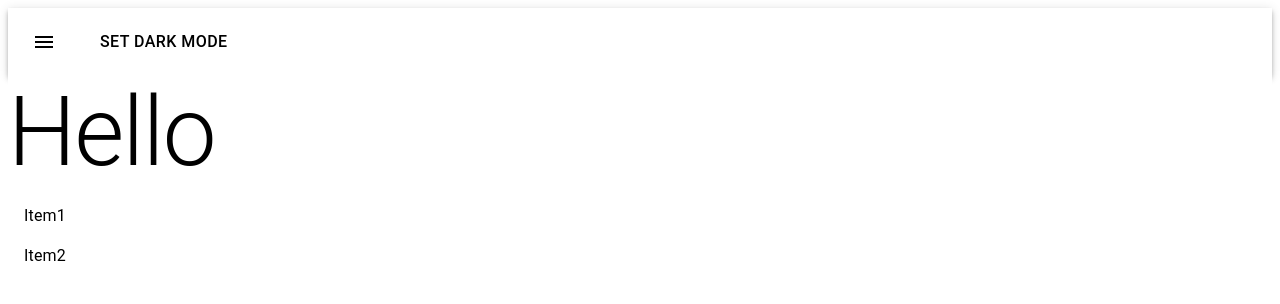
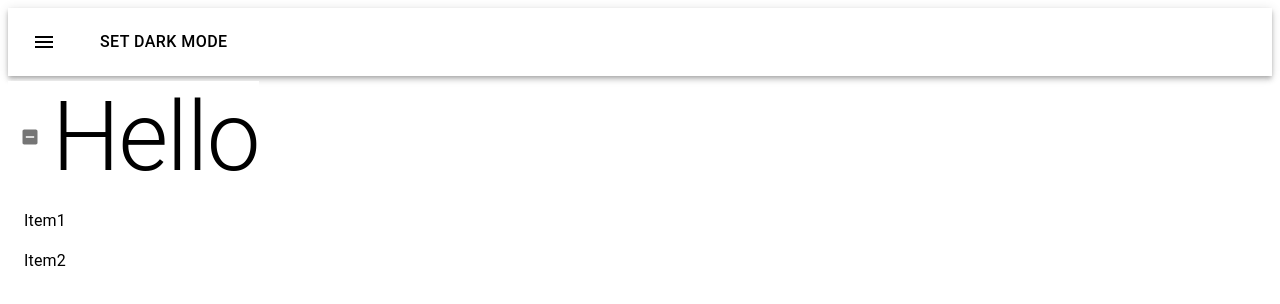
Before and after one commit to hoang-phan98/reactjs-adaptable-ui, a React (Create React App) app: page / in a window 1280 px wide. Shown: the top 304 px of the page. Built offline with nearby package versions, Linux system fonts and the light colour scheme.

Commit message:
Providing option to hide a components with useState hook

```diff
--- a/src/components/extended/AppBox.js
+++ b/src/components/extended/AppBox.js
@@ -1,14 +1,34 @@
-import React, { useContext } from 'react';
+import React, { useContext, useState } from 'react';
 import AdaptableContext from '../../utils/adaptableContext';
 import { AdaptableBox } from '../adaptable/AdaptableBox';
 import { AdaptableTypography } from '../adaptable/AdaptableTypography';
+import IconButton from '@material-ui/core/IconButton';
+import IndeterminateCheckBoxIcon from '@material-ui/icons/IndeterminateCheckBox';
+import AddBoxIcon from '@material-ui/icons/AddBox';
+import { makeStyles } from '@material-ui/core';
+
+const useStyles = makeStyles(() => ({
+    root: {
+        marginTop: "5px",
+        display: "inline-flex",
+    },
+}))
 
 export default function AppBox() {
+    const classes = useStyles()
     const { darkMode } = useContext(AdaptableContext)
+    const [show, setShow] = useState(true);
 
     return (
-        <AdaptableBox darkMode={darkMode}>
-            <AdaptableTypography darkMode={darkMode} variant="h1"> Hello </AdaptableTypography>
+        <AdaptableBox className={classes.root} darkMode={darkMode}>
+            <IconButton onClick={() => setShow(prev => !prev)}>
+                {show ? <IndeterminateCheckBoxIcon fontSize="small" /> : <AddBoxIcon fontSize="small" />}
+            </IconButton>
+            {show &&
+                <AdaptableTypography className={classes.inline} darkMode={darkMode} variant="h1">
+                    Hello
+                </AdaptableTypography>
+            }
         </AdaptableBox>
     );
 }
```
